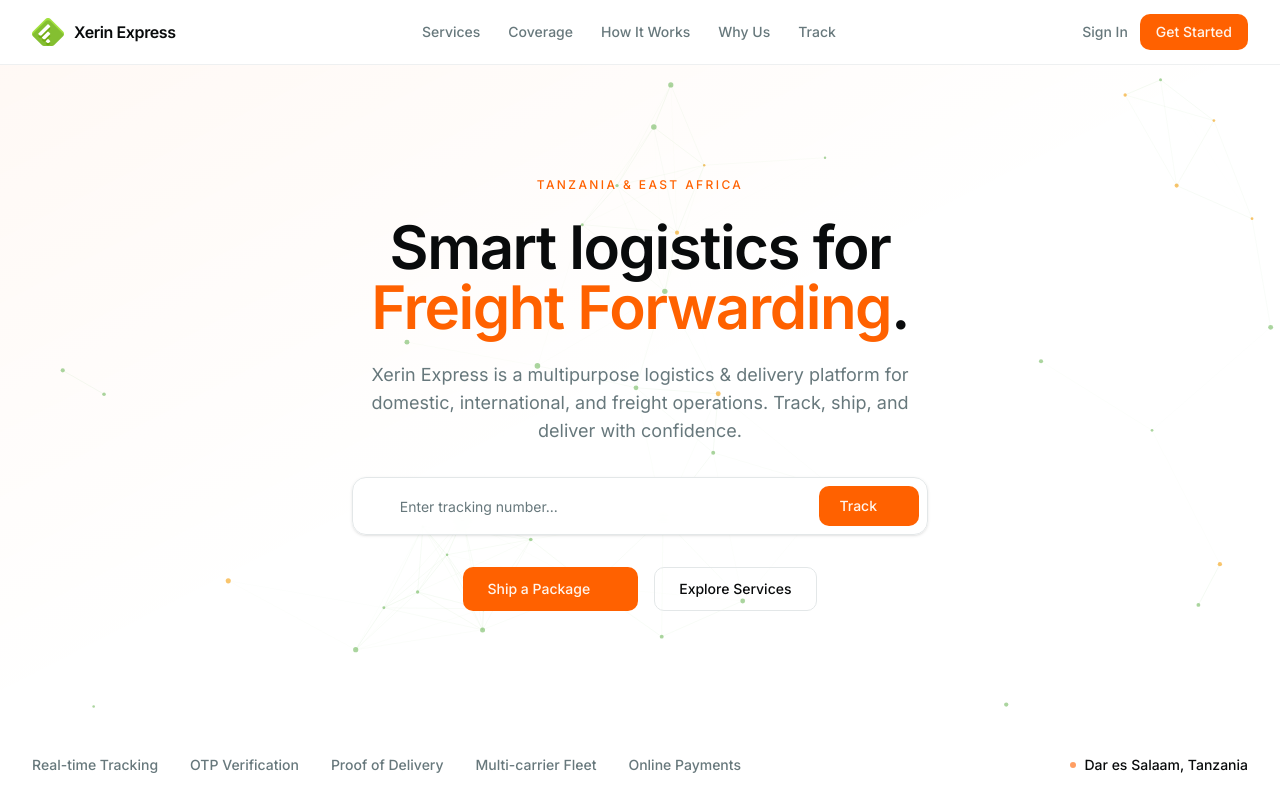
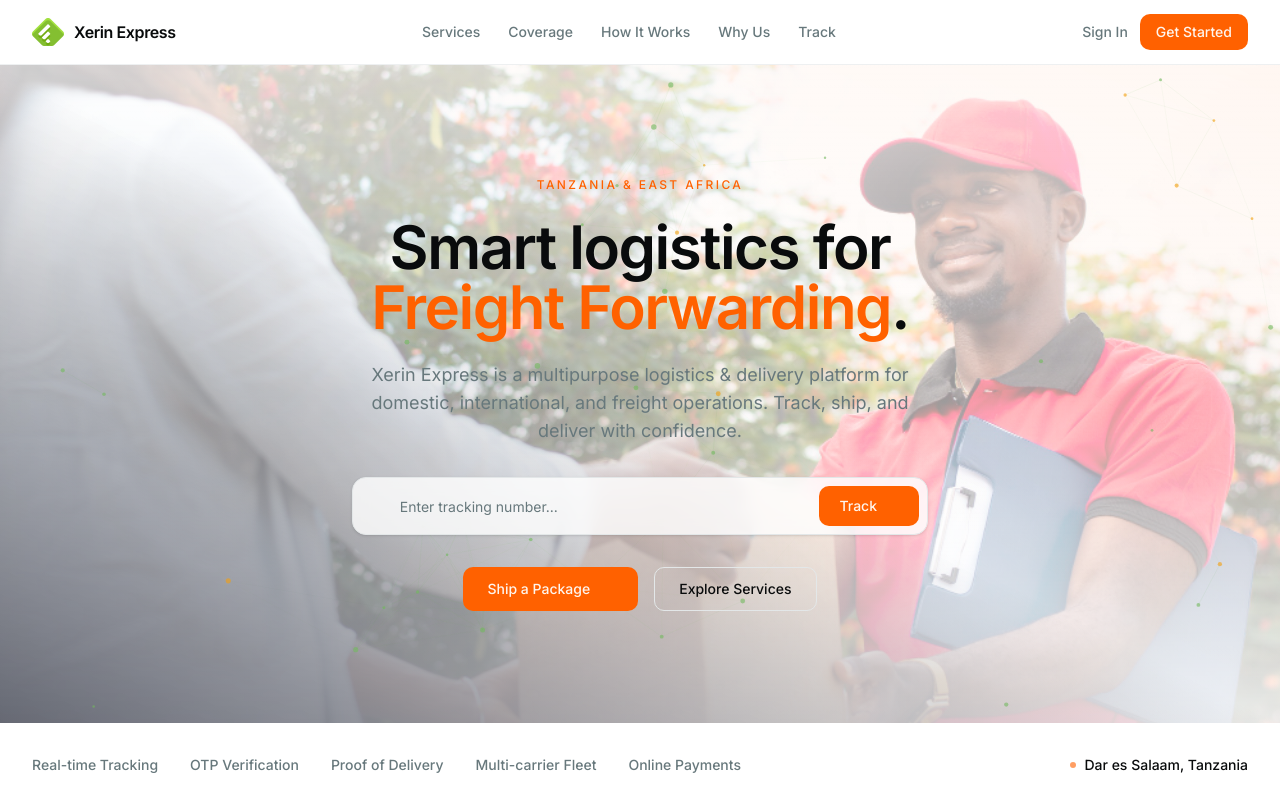
Before and after one commit to raydanielg/deliveryoptionfrontend, a Next.js app in the folder apps/web/: page / in a window 1280 px wide. Shown: the top 800 px of the page. Built offline with nearby package versions, Linux system fonts and the light colour scheme; some icons are missing.

Commit message:
feat: add rotating background images to hero section with crossfade transition

```diff
--- a/apps/web/components/landing-sections.tsx
+++ b/apps/web/components/landing-sections.tsx
@@ -1,6 +1,6 @@
 "use client"
 
-import { useState } from "react"
+import { useState, useEffect } from "react"
 import { useRouter } from "next/navigation"
 import { HugeiconsIcon } from "@hugeicons/react"
 import {
@@ -73,9 +73,23 @@ export function LandingHeader() {
 }
 
 /* ───────────────────────────── Hero ───────────────────────────── */
+const heroImages = [
+  "/assets/2149095908.jpg",
+  "/assets/2149095941.jpg",
+  "/assets/41714.jpg",
+]
+
 export function Hero() {
   const router = useRouter()
   const [trackingNumber, setTrackingNumber] = useState("")
+  const [bgIndex, setBgIndex] = useState(0)
+
+  useEffect(() => {
+    const interval = setInterval(() => {
+      setBgIndex((prev) => (prev + 1) % heroImages.length)
+    }, 5000)
+    return () => clearInterval(interval)
+  }, [])
 
   const handleTrack = (e: React.FormEvent) => {
     e.preventDefault()
@@ -86,8 +100,23 @@ export function Hero() {
 
   return (
     <section className="relative overflow-hidden bg-background">
+      {/* Rotating background images */}
       <div className="absolute inset-0 z-0">
-        <div className="absolute inset-0 bg-gradient-to-br from-primary/[0.04] via-transparent to-transparent" />
+        {heroImages.map((src, idx) => (
+          <div
+            key={src}
+            className="absolute inset-0 transition-opacity duration-[2000ms] ease-in-out"
+            style={{
+              opacity: idx === bgIndex ? 1 : 0,
+              backgroundImage: `url(${src})`,
+              backgroundSize: "cover",
+              backgroundPosition: "center",
+            }}
+          />
+        ))}
+        {/* Dark overlay for readability */}
+        <div className="absolute inset-0 bg-gradient-to-b from-background/80 via-background/60 to-background/90" />
+        <div className="absolute inset-0 bg-gradient-to-tr from-slate-950/60 via-transparent to-primary/5" />
         <NetworkBackground />
       </div>
 
```
